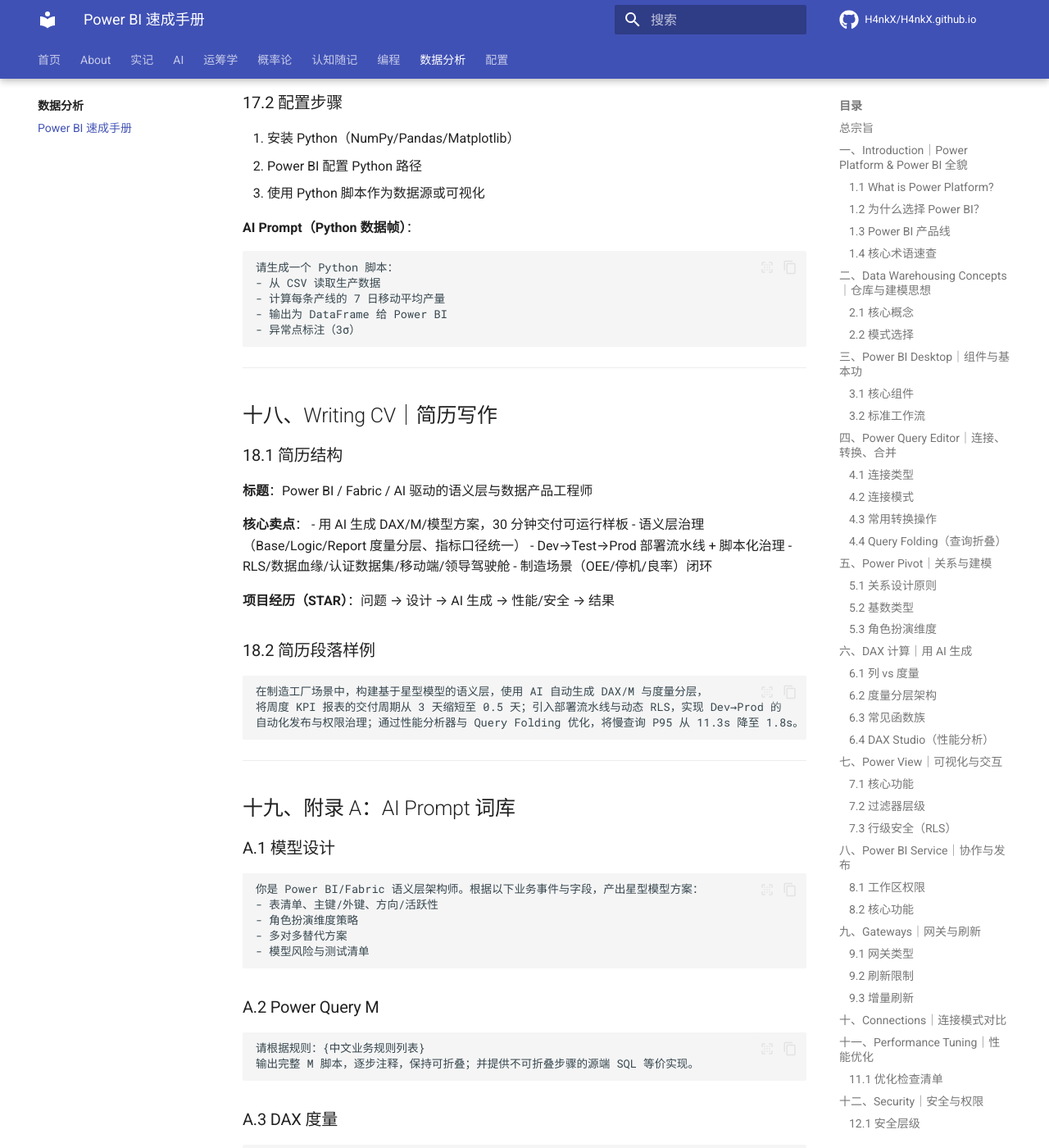
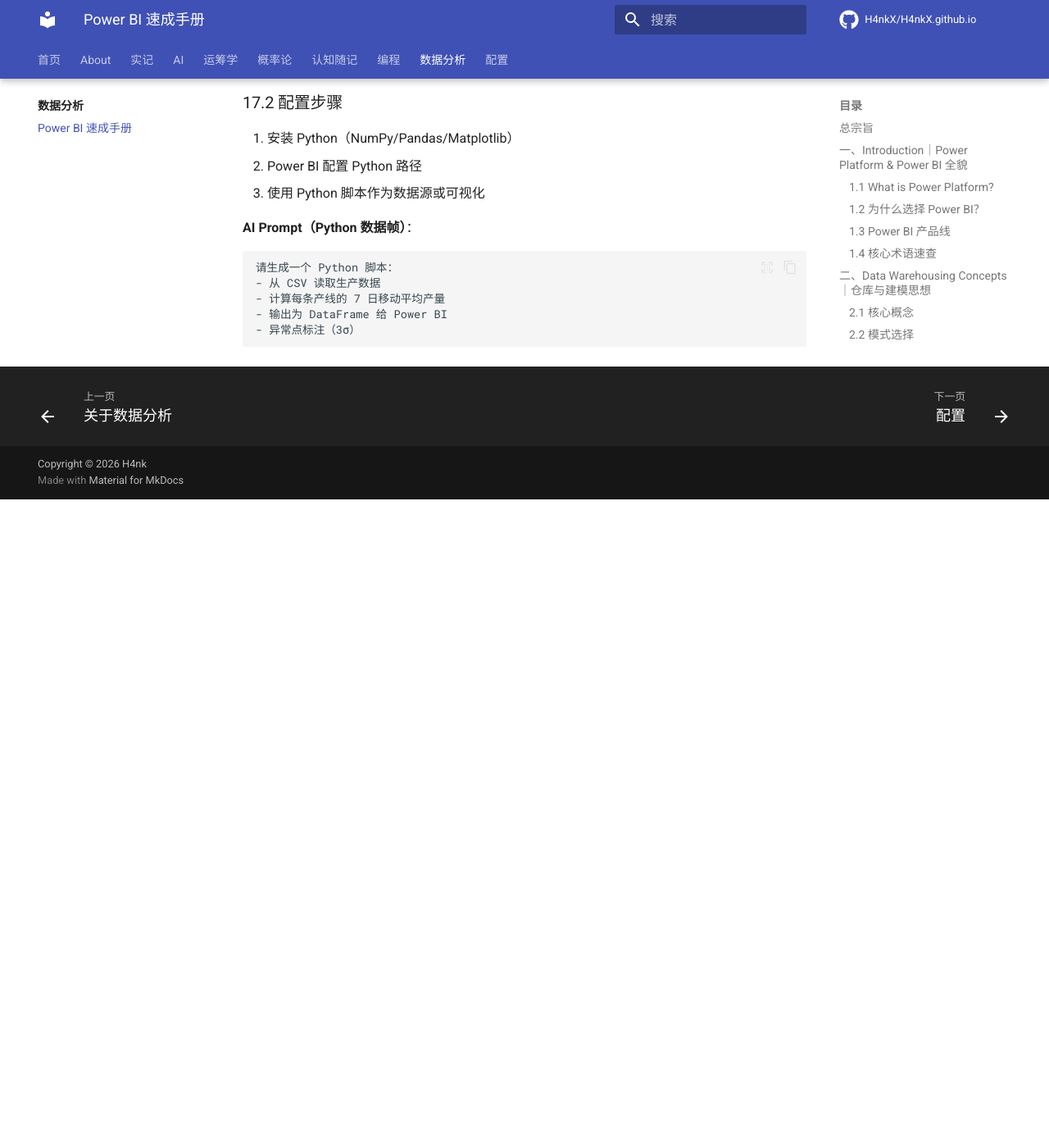
Before and after one commit to H4nkX/H4nkX.github.io, an MkDocs documentation site: the page built from docs/data-analysis/Power BI 速成手册.md, in a window 1280 px wide and 1400 px high, scrolled down 13943 px. Shown: the whole window at 82% size. Built offline with MkDocs 1.6.1 and Material for MkDocs 9.7.7, drawn with Linux system fonts in a browser that asks for light colours; comment, search, counter and statistics services are not loaded; after the commit the page ends 14552 px from its top, so only the background shows below that; some of the changed text lies outside the part shown.

Commit message:
fix: 优化Power BI速成手册格式

````diff
--- a/docs/data-analysis/Power BI 速成手册.md
+++ b/docs/data-analysis/Power BI 速成手册.md
@@ -2,7 +2,7 @@
 
 > **核心理念**：不用学函数、用 AI 生成代码，你只做业务审查
 
-本手册按照**工程化方式**组织，可作为：**项目即插即用 + Prompt 即粘即用 + 模板即拷即用** 的速成指南。
+本手册按照工程化方式组织，可作为：**项目即插即用 + Prompt 即粘即用 + 模板即拷即用** 的速成指南。
 
 ### 总宗旨
 
@@ -528,175 +528,3 @@
 - 输出为 DataFrame 给 Power BI
 - 异常点标注（3σ）
 ```
-
-
-
-
----
-
-## 十八、Writing CV｜简历写作
-
-### 18.1 简历结构
-
-**标题**：Power BI / Fabric / AI 驱动的语义层与数据产品工程师
-
-**核心卖点**：
-- 用 AI 生成 DAX/M/模型方案，30 分钟交付可运行样板
-- 语义层治理（Base/Logic/Report 度量分层、指标口径统一）
-- Dev→Test→Prod 部署流水线 + 脚本化治理
-- RLS/数据血缘/认证数据集/移动端/领导驾驶舱
-- 制造场景（OEE/停机/良率）闭环
-
-**项目经历（STAR）**：问题 → 设计 → AI 生成 → 性能/安全 → 结果
-
-### 18.2 简历段落样例
-
-```text
-在制造工厂场景中，构建基于星型模型的语义层，使用 AI 自动生成 DAX/M 与度量分层，
-将周度 KPI 报表的交付周期从 3 天缩短至 0.5 天；引入部署流水线与动态 RLS，实现 Dev→Prod 的
-自动化发布与权限治理；通过性能分析器与 Query Folding 优化，将慢查询 P95 从 11.3s 降至 1.8s。
-```
-
----
-
-## 十九、附录 A：AI Prompt 词库
-
-### A.1 模型设计
-
-```text
-你是 Power BI/Fabric 语义层架构师。根据以下业务事件与字段，产出星型模型方案：
-- 表清单、主键/外键、方向/活跃性
-- 角色扮演维度策略
-- 多对多替代方案
-- 模型风险与测试清单
-```
-
-### A.2 Power Query M
-
-```text
-请根据规则：{中文业务规则列表}
-输出完整 M 脚本，逐步注释，保持可折叠；并提供不可折叠步骤的源端 SQL 等价实现。
-```
-
-### A.3 DAX 度量
-
-```text
-请基于 Base 度量清单，生成 Logic 层与 Report 层度量：
-- 防空、上下文说明
-- 动态切换（SWITCH/SELECTEDVALUE）
-- TopN + Others 聚合
-- 格式化（百分比/小数位）
-```
-
-### A.4 动态 RLS
-
-```text
-请生成动态 RLS 规则：UserEmail 基于 USERPRINCIPALNAME() 匹配，
-限制到 Plant/Line；给出测试方法与注意事项（Import/DirectQuery）。
-```
-
-### A.5 性能体检
-
-```text
-输入：模型图、行数、慢度量、性能分析器输出。
-输出：数据层/模型层/DAX/可视层的改进项、预期收益、验证步骤。
-```
-
-### A.6 Service 交付
-
-```text
-请输出工作区/应用的组织方案、权限矩阵、刷新计划、移动端固定策略、
-以及与 Power Apps/Automate 的闭环流程。
-```
-
-### A.7 Cmdlets/REST 自动化
-
-```text
-请生成 PowerShell/REST 示例，用于：
-- 列出工作区与成员
-- 批量授权
-- 导出报表/数据集清单
-- 触发刷新并查询状态
-- 带注释，可直接运行
-```
-
----
-
-## 二十、附录 B：制造场景模板
-
-> **注意**：以下 DAX 均由 AI 生成，你只"校对口径"。
-
-### B.1 产量/达成率
-
-```DAX
-Actual = SUM(FactProduction[ActualQty])
-Plan   = SUM(FactProduction[PlanQty])
-AchRate = DIVIDE([Actual], [Plan], 0)
-```
-
-### B.2 停机 TopN + Others
-
-```DAX
-Downtime = SUM(FactLoss[DowntimeMin])
-
-TopN Loss Table =
-VAR _Top =
-    TOPN(
-        5,
-        SUMMARIZE(FactLoss, FactLoss[LossReason], "Min", [Downtime]),
-        [Min], DESC
-    )
-VAR _Others =
-    ROW("LossReason", "Others", "Min",
-        [Downtime] - CALCULATE([Downtime], KEEPFILTERS(_Top))
-    )
-RETURN
-UNION(_Top, _Others)
-```
-
-### B.3 质量不良率
-
-```DAX
-DefectRate = DIVIDE(SUM(FactQuality[DefectQty]), SUM(FactQuality[TotalQty]), 0)
-```
-
-### B.4 动态 KPI 选择
-
-```DAX
-Selected KPI =
-SWITCH(
-    SELECTEDVALUE(DimKPI[KPIName]),
-    "产量", [Actual],
-    "达成率", [AchRate],
-    "停机分钟", [Downtime],
-    "不良率", [DefectRate],
-    BLANK()
-)
-```
-
----
-
-## 二十一、附录 C：常见故障排查
-
-| 问题 | 原因 | 解决方案 |
-|------|------|----------|
-| **度量出错** | 上下文不对 | 用 SELECTEDVALUE() 检查切片器 |
-| **结果不稳定** | 双向关系误用 | 改回单向、用桥接表 |
-| **刷新失败** | Gateway 凭据变化 | 在 Service 重新映射 |
-| **性能慢** | 视觉太多交互 | 减少交互、优化 DAX |
-| **RLS 不生效** | 大小写不一致 | 检查 USERPRINCIPALNAME |
-| **DirectQuery 限制** | 下推失败 | 考虑 Hybrid 方案 |
-
----
-
-## 使用建议
-
-### 执行顺序
-
-1. **拿实际制造数据** → 按附录 B 度量模板跑起来（30–60 分钟）
-2. **把业务口径写成中文** → 用附录 A prompt 生成 DAX/M/模型方案
-3. **跑性能与权限** → 用附录 A 的体检/RLS prompt
-4. **发布与治理** → Service + Pipeline + Cmdlets/REST
-5. **写入 Marketing CV**
-
----
````
